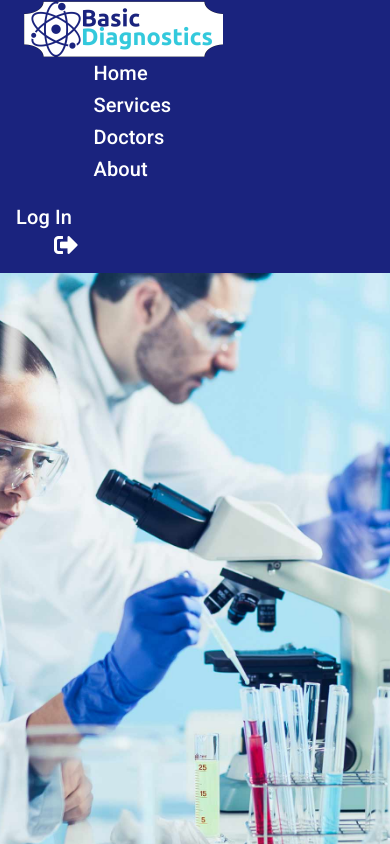
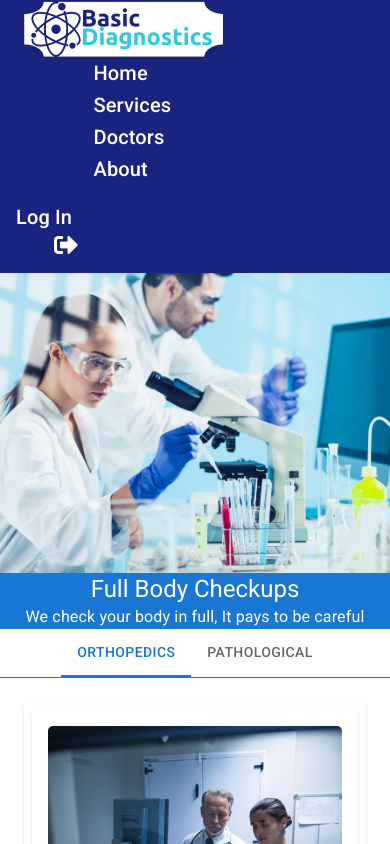
Before and after one commit to shumittaher/basic-diagnostics, a React (Create React App) app: page / in a window 390 px wide. Shown: the top 844 px of the page. Built offline with nearby package versions, Linux system fonts and the light colour scheme; no server answers.

Commit message:
banner fixed

```diff
--- a/src/Components/Banner/Banner.js
+++ b/src/Components/Banner/Banner.js
@@ -16,13 +16,13 @@ const Banner = () => {
     }, [picture])
 
     const imageBoxStyle = {
-        height: '100%'
+        height: {xs: 300, sm:600},
     }
 
     const imageStyle = {
 
         width: '100%',
-        height: 600,
+        height: '100%',
         objectFit: 'cover'
 
     }
@@ -42,13 +42,14 @@ const Banner = () => {
 
             case 1:
                 {
-                    return <Box sx={imageBoxStyle}>
+                    return <Box>
+                        <Box sx={imageBoxStyle}>
 
                             <img style={imageStyle}
                                 src={bannerImg1}
                                 alt="First Slide"
                             />
-
+                        </Box>
                         <Box component="div" sx={textBoxStyle}                 >
                             <Typography variant="h5" sx={typographyStyle}>Best Xray Service</Typography>
                             <Typography sx={typographyStyle}>We Provide the Best Xray Service. Fast Delivery. Our trained radioLogists will never miss a thing</Typography>
@@ -58,12 +59,15 @@ const Banner = () => {
 
             case 2:
                 {
-                    return <Box sx={imageBoxStyle}>
+                    return <Box>
+                        <Box sx={imageBoxStyle}>
                             <img
                                 style={imageStyle}
                                 src={bannerImg2}
                                 alt="Second slide"
                             />
+                        </Box>
+
                         <Box component="div" sx={textBoxStyle}                          >
 
                             <Typography variant="h5" sx={typographyStyle}>Best Blood Tests</Typography>
@@ -74,12 +78,15 @@ const Banner = () => {
 
             case 3:
                 {
-                    return <Box sx={imageBoxStyle}>
+                    return <Box>
+                        <Box sx={imageBoxStyle}>
                             <img
                                 style={imageStyle}
                                 src={bannerImg3}
                                 alt="Third slide"
                             />
+                        </Box>
+
                         <Box component="div" sx={textBoxStyle}>
 
                             <Typography variant="h5" sx={typographyStyle}>Full Body Checkups</Typography>
```
Lines whose indentation alone changed are shown as unchanged.
